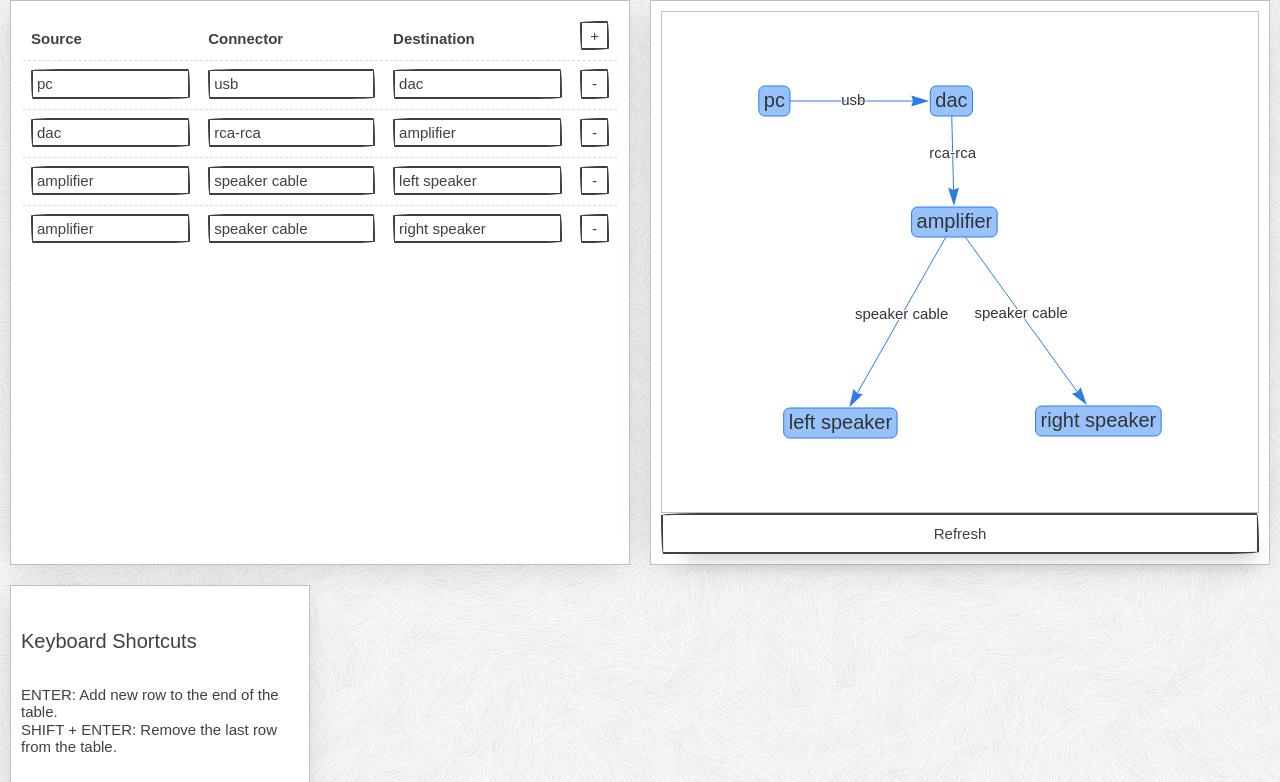
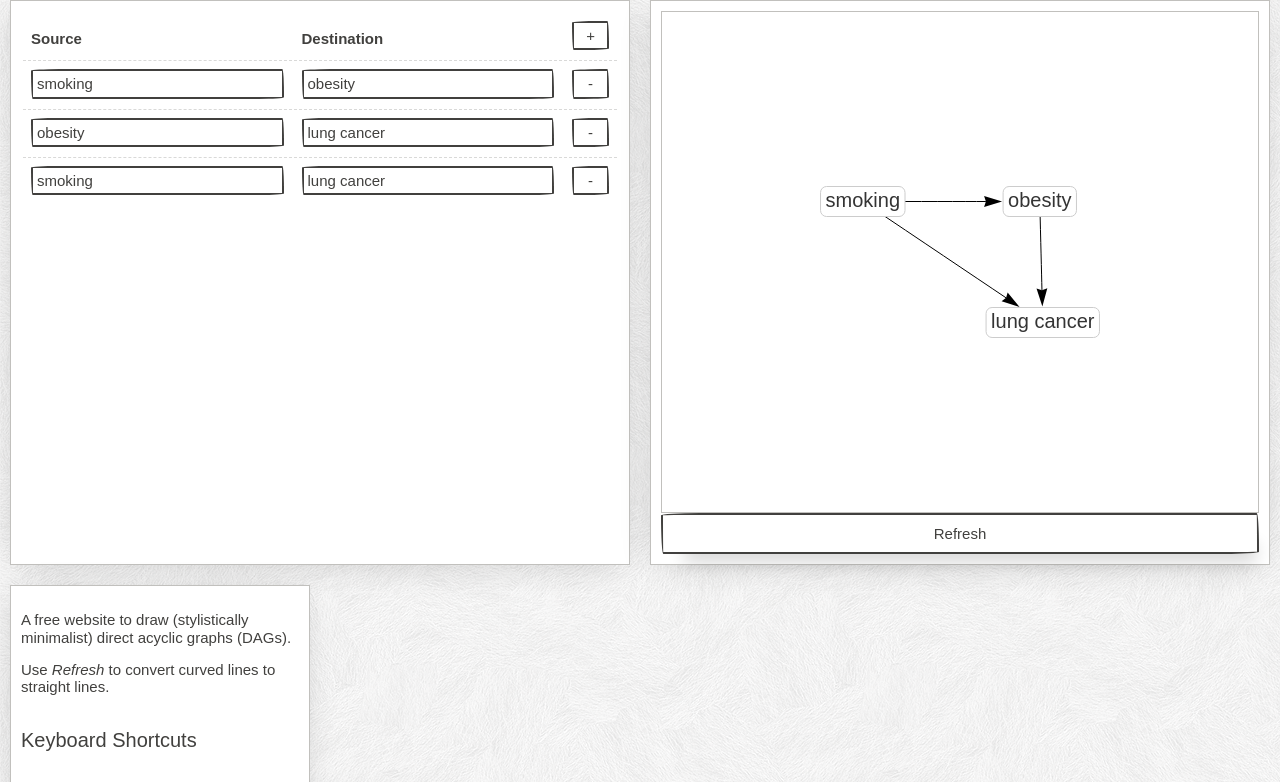
Before and after one commit to jeremy-p-b/DAGDrawJS, a plain HTML site: page index.html in a window 1280 px wide. Shown: the part 74-856 px from the top of the page. Drawn offline with Linux system fonts and the light colour scheme; a web font is replaced by a local one.

Commit message:
Amend design

```diff
--- a/index.html
+++ b/index.html
@@ -1,33 +1,23 @@
 <!doctype html>
 <html lang="en-GB">
 <head>
-  <!-- Global site tag (gtag.js) - Google Analytics -->
-  <script async src="https://www.googletagmanager.com/gtag/js?id=UA-130731763-1"></script>
-  <script>
-    window.dataLayer = window.dataLayer || [];
-    function gtag(){dataLayer.push(arguments);}
-    gtag('js', new Date());
-
-    gtag('config', 'UA-130731763-1');
-  </script>
-
   <!-- Required meta tags -->
   <meta charset="utf-8">
-  <meta name="description" content="Create wiring diagrams for your HiFi to share with others.">
+  <meta name="description" content="Create minimalist directed acyclic graphs (DAGs).">
   <meta name="viewport" content="width=device-width, initial-scale=1">
 
-  <title>HiFiDraw</title>
+  <title>DAGDraw</title>
   <link rel="shortcut icon" type="image/png" href="images/pencil_favicon_small.png"/>
 
   <link rel="stylesheet" href="css/paper.css">
-  <link rel="stylesheet" href="css/hifidraw.css">
+  <link rel="stylesheet" href="css/dagdraw.css">
   <link rel="stylesheet" href="css/jquery-ui.min.css">
 
 </head>
 <body>
   <nav class="split-nav">
     <div class="nav-brand">
-      <h3><a href="#">HiFi Draw</a></h3>
+      <h3><a href="#">DAG Draw</a></h3>
     </div>
     <div class="collapsible">
       <input id="collapsible1" type="checkbox" name="collapsible1">
@@ -41,7 +31,7 @@
       <div class="collapsible-body">
         <ul class="inline">
           <li><a href="/examples.html" id="id_examples_link">Examples</a></li>
-          <li><a href="https://github.com/Iain-S/HiFiDrawJS" id="id_github_link">GitHub</a></li>
+          <li><a href="https://github.com/jeremy-p-b/DAGDrawJS" id="id_github_link">GitHub</a></li>
         </ul>
       </div>
     </div>
@@ -65,6 +55,8 @@
     </div>
     <div class="xs-12 md-3 col">
       <div class="paper small-text full-height">
+        <p>A free website to draw (stylistically minimalist) direct acyclic graphs (DAGs).</p>
+        <p> Use <em>Refresh</em> to convert curved lines to straight lines.</p>
         <h5>Keyboard Shortcuts</h5>
         <p>
           ENTER: Add new row to the end of the table.<br>
--- a/js/vis_scripts.js
+++ b/js/vis_scripts.js
@@ -47,18 +47,14 @@ function makeDestinationBox(value, number) {
 }
 
 
-function makeConnectorMenu(value, number) {
-    "use strict";
-    return makeTextInput("via", "connectors", value, number);
-}
 
 
 function rowIsValid(rowObj) {
     "use strict";
     const tableTextBoxes = rowObj.find("input[type=text]");
 
-    // Check that we have three text boxes and at least the source and destination are filled in
-    return tableTextBoxes.length === 3 &&
+    // Check that we have two text boxes and at least the source and destination are filled in
+    return tableTextBoxes.length === 2 &&
         tableTextBoxes.eq(0).val().length &&
         tableTextBoxes.eq(2).val().length;
 }
@@ -136,13 +132,10 @@ function graphFromTable(tableObj) {
             // Find label from drop-down
             const connTD = tableRow.children("td").eq(1);
 
-            const connLabel = connTD.children("input").first().val();
-
             // Add edge
             edges.push({from: srcID,
                         to: dstID,
-                        arrows: "to",
-                        label: connLabel});
+                        arrows: "to"});
         }
     });
 
@@ -190,19 +183,23 @@ function makeEmptyNetwork(drawingArea, disableZoom, disableDrag) {
                         // we could give the user some warning to set one connector to simple
         width: "100%",
         height: "500px",
-        nodes: {
-            font: {
-                size: 20,
-                face: "Patrick Hand SC, arial"  //https://fonts.googleapis.com/css?family=Neucha|Patrick+Hand+SC
-            }
-        },
         edges: {
             length: 1000, // this doesn't seem to do anything.  Confirm and report a bug...
             font: {
-                size: 15,
+                size: 10,
                 face: "Patrick Hand SC, arial"
             },
+            color: {
+                color:'#000000',
+            },
             arrowStrikethrough: false // note we may want to make the node borders a little thicker
+        },
+        nodes: {
+            color:'#ffffff',
+            font: {
+                size: 20,
+                face: "Patrick Hand SC, arial"  //https://fonts.googleapis.com/css?family=Neucha|Patrick+Hand+SC,
+            }
         },
         layout: {
             hierarchical: false,
@@ -269,7 +266,7 @@ function addDownloadLink(downloadID, drawingArea) {
     downloadContext.font = "20px Patrick Hand SC, arial";
     downloadContext.textAlign = "right";
     downloadContext.fillStyle = "#000000";
-    downloadContext.fillText("Made with HiFiDraw", downloadCanvas.width-10, downloadCanvas.height-10);
+    downloadContext.fillText("Made with DAGDraw", downloadCanvas.width-10, downloadCanvas.height-10);
 
     downloadLink.setAttribute("href", downloadCanvas.toDataURL("image/png").replace("image/png", "image/octet-stream"));
 
@@ -400,7 +397,7 @@ function makeDeleteButton(redrawFunc) {
 }
 
 
-function addRow(tableObj, redrawFunc, sourceVal, destVal, connVal) {
+function addRow(tableObj, redrawFunc, sourceVal, destVal) {
     "use strict";
     const tableBody = tableObj.children("tbody").first();
 
@@ -432,21 +429,14 @@ function addRow(tableObj, redrawFunc, sourceVal, destVal, connVal) {
         srcBox.focus();
     }
 
-    const connCell = newRow.insertCell(1);
-    const connMenu = makeConnectorMenu(connVal);
-
-    connMenu.focusout(redrawFunc);
-
-    connMenu.appendTo(connCell);
-
-    const dstCell = newRow.insertCell(2);
+    const dstCell = newRow.insertCell(1);
     const dstBox = makeDestinationBox(destVal);
 
     dstBox.focusout(redrawFunc);
 
     dstBox.appendTo(dstCell);
 
-    const deleteCell = newRow.insertCell(3);
+    const deleteCell = newRow.insertCell(2);
     makeDeleteButton(redrawFunc).appendTo(deleteCell);
 
     return tableBody;
@@ -459,7 +449,6 @@ function makeTable(tableID) {
                "<thead>\n" +
                  "<tr>\n" +
                    "<th>Source</th>\n" +
-                   "<th>Connector</th>\n" +
                    "<th>Destination</th>\n" +
                    "<th>\n" +
                      "<input type='button' value='+'/>\n" +
@@ -474,35 +463,11 @@ function makeTable(tableID) {
 
 function makeComponentsDatalist() {
     "use strict";
-    const options = ["headphones",
-                     "phone",
-                     "pc",
-                     "dac",
-                     "amp",
-                     "speakers"];
+    const options = ["smoking",
+                     "lung cancer",
+                     "obesity"];
 
     let datalistString = "<datalist id='components'>";
-
-    options.sort().forEach(function(option){
-        datalistString += "<option value='" + option + "'>";
-    });
-
-    datalistString += "</datalist>";
-
-    return $(datalistString);
-}
-
-
-function makeConnectorDatalist() {
-    "use strict";
-    const options = ["rca-rca",
-                     "rca<>rca",
-                     "rca<->rca",
-                     "rca",
-                     "speaker cable",
-                     "optical"];
-
-    let datalistString = "<datalist id='connectors'>";
 
     options.sort().forEach(function(option){
         datalistString += "<option value='" + option + "'>";
@@ -601,7 +566,7 @@ function addDataFromURL(serialisedData, tableObj, redrawFunc, visNetwork) {
         });
 
         if (fromLabel && toLabel) {
-            addRow(tableObj, redrawFunc, fromLabel, toLabel, edge.label);
+            addRow(tableObj, redrawFunc, fromLabel, toLabel);
         }
     });
 
@@ -615,41 +580,20 @@ function addDataFromURL(serialisedData, tableObj, redrawFunc, visNetwork) {
 function addSampleData(tableObj, redrawFunc, visNetwork) {
     "use strict";
 
-    // This is the old sample, I think it is a bit too complicated so is only here for posterity
-    const pc_turntable_passive_two_point_one =
+    // The newer, simpler, sample data
+    const smoking_obesity_cancer =
         "{\"nodes\":[" +
-            "{\"id\":\"pc\",\"label\":\"pc\",\"shape\":\"box\",\"x\":-411,\"y\":-189}," +
-            "{\"id\":\"dac\",\"label\":\"dac\",\"shape\":\"box\",\"x\":-304,\"y\":-187}," +
-            "{\"id\":\"amplifier\",\"label\":\"amplifier\",\"shape\":\"box\",\"x\":-137,\"y\":-67}," +
-            "{\"id\":\"turntable\",\"label\":\"turntable\",\"shape\":\"box\",\"x\":-387,\"y\":27}," +
-            "{\"id\":\"high level inputs\",\"label\":\"high level inputs\",\"shape\":\"box\",\"x\":-8,\"y\":-174}," +
-            "{\"id\":\"subwoofer\",\"label\":\"subwoofer\",\"shape\":\"box\",\"x\":143,\"y\":-174}," +
-            "{\"id\":\"passive speakers\",\"label\":\"passive speakers\",\"shape\":\"box\",\"x\":273,\"y\":23}]," +
+            "{\"id\":\"smoking\",\"label\":\"smoking\",\"shape\":\"box\",\"x\":-265,\"y\":-254}," +
+            "{\"id\":\"obesity\",\"label\":\"obesity\",\"shape\":\"box\",\"x\":-88,\"y\":-254}," +
+            "{\"id\":\"lung cancer\",\"label\":\"lung cancer\",\"shape\":\"box\",\"x\":-85,\"y\":-133}]," +
         "\"edges\":[" +
-            "{\"from\":\"pc\",\"to\":\"dac\",\"arrows\":\"to\",\"label\":\"usb\"}," +
-            "{\"from\":\"dac\",\"to\":\"amplifier\",\"arrows\":\"to\",\"label\":\"rca-rca\"}," +
-            "{\"from\":\"turntable\",\"to\":\"amplifier\",\"arrows\":\"to\",\"label\":\"rca-rca\"}," +
-            "{\"from\":\"amplifier\",\"to\":\"high level inputs\",\"arrows\":\"to\",\"label\":\"speaker cable\"}," +
-            "{\"from\":\"high level inputs\",\"to\":\"subwoofer\",\"arrows\":\"to\",\"label\":\"\"}," +
-            "{\"from\":\"subwoofer\",\"to\":\"passive speakers\",\"arrows\":\"to\",\"label\":\"speaker cable\"}]}";
-
-    // The newer, simpler, sample data
-    const pc_dac_amp_speakers =
-        "{\"nodes\":[" +
-            "{\"id\":\"pc\",\"label\":\"pc\",\"shape\":\"box\",\"x\":-265,\"y\":-254}," +
-            "{\"id\":\"dac\",\"label\":\"dac\",\"shape\":\"box\",\"x\":-88,\"y\":-254}," +
-            "{\"id\":\"amplifier\",\"label\":\"amplifier\",\"shape\":\"box\",\"x\":-85,\"y\":-133}," +
-            "{\"id\":\"left speaker\",\"label\":\"left speaker\",\"shape\":\"box\",\"x\":-199,\"y\":68}," +
-            "{\"id\":\"right speaker\",\"label\":\"right speaker\",\"shape\":\"box\",\"x\":59,\"y\":66}]," +
-        "\"edges\":[" +
-            "{\"from\":\"pc\",\"to\":\"dac\",\"arrows\":\"to\",\"label\":\"usb\"}," +
-            "{\"from\":\"dac\",\"to\":\"amplifier\",\"arrows\":\"to\",\"label\":\"rca-rca\"}," +
-            "{\"from\":\"amplifier\",\"to\":\"left speaker\",\"arrows\":\"to\",\"label\":\"speaker cable\"}," +
-            "{\"from\":\"amplifier\",\"to\":\"right speaker\",\"arrows\":\"to\",\"label\":\"speaker cable\"}]}";
+            "{\"from\":\"smoking\",\"to\":\"obesity\",\"arrows\":\"to\"}," +
+            "{\"from\":\"obesity\",\"to\":\"lung cancer\",\"arrows\":\"to\"}," +
+            "{\"from\":\"smoking\",\"to\":\"lung cancer\",\"arrows\":\"to\"}]}";
 
     // You can create a sample graph on the home page and then use the permalink as sample data
     addDataFromURL(
-        pc_dac_amp_speakers,
+        smoking_obesity_cancer,
         tableObj,
         redrawFunc,
         visNetwork);
@@ -708,7 +652,6 @@ function setUpSingleDrawingPage(inputDivID, drawingDivID, exportURLID, downloadI
 
     // Make a data lists for use by the table
     makeComponentsDatalist().appendTo($("body"));
-    makeConnectorDatalist().appendTo($("body"));
 
     const inputDiv = $("#" + inputDivID);
     const drawingArea = $("#" + drawingDivID);
@@ -757,9 +700,9 @@ function setUpSingleDrawingPage(inputDivID, drawingDivID, exportURLID, downloadI
 function getExampleDatasets() {
     "use strict";
     return {
-        "testing1": {"nodes":[{"id":"PC","label":"PC","shape":"box","x":-264,"y":-222},{"id":"Focusrite 2i2","label":"Focusrite 2i2","shape":"box","x":-20,"y":-223},{"id":"LSR310","label":"LSR310","shape":"box","x":-257,"y":-25},{"id":"2 x LSR305","label":"2 x LSR305","shape":"box","x":-4,"y":-28}],"edges":[{"from":"PC","to":"Focusrite 2i2","arrows":"to","label":"usb"},{"from":"Focusrite 2i2","to":"LSR310","arrows":"to","label":"2 x trs - trs"},{"from":"LSR310","to":"2 x LSR305","arrows":"to","label":"2 x xlr (f) - xlr (m)"}]},
-        "testing2.1": {"nodes":[{"id":"CHROMECAST AUDIO","label":"CHROMECAST AUDIO","shape":"box","x":-77,"y":-330},{"id":"MARANTZ PM6006","label":"MARANTZ PM6006","shape":"box","x":-73,"y":-219},{"id":"KEF Q150","label":"KEF Q150","shape":"box","x":6,"y":-48},{"id":" YAMAHA NS-SW300","label":" YAMAHA NS-SW300","shape":"box","x":-159,"y":8}],"edges":[{"from":"CHROMECAST AUDIO","to":"MARANTZ PM6006","arrows":"to","label":"mini-toslink <-> toslink"},{"from":"MARANTZ PM6006","to":"KEF Q150","arrows":"to","label":"speaker cable"},{"from":"MARANTZ PM6006","to":" YAMAHA NS-SW300","arrows":"to","label":"speaker cable"}]},
-        "testing2.2": {"nodes":[{"id":"CHROMECAST AUDIO","label":"CHROMECAST AUDIO","shape":"box","x":-77,"y":-330},{"id":"MARANTZ PM6006","label":"MARANTZ PM6006","shape":"box","x":-73,"y":-219},{"id":" YAMAHA NS-SW300","label":" YAMAHA NS-SW300","shape":"box","x":-159,"y":8},{"id":"KEF Q150","label":"KEF Q150","shape":"box","x":24,"y":-98}],"edges":[{"from":"CHROMECAST AUDIO","to":"MARANTZ PM6006","arrows":"to","label":"mini-toslink <-> toslink"},{"from":" YAMAHA NS-SW300","to":"KEF Q150","arrows":"to","label":"speaker cable"},{"from":"MARANTZ PM6006","to":" YAMAHA NS-SW300","arrows":"to","label":"speaker cable"}]}
+        "testing1": {"nodes":[{"id":"PC","label":"PC","shape":"box","x":-264,"y":-222},{"id":"Focusrite 2i2","label":"Focusrite 2i2","shape":"box","x":-20,"y":-223},{"id":"LSR310","label":"LSR310","shape":"box","x":-257,"y":-25},{"id":"2 x LSR305","label":"2 x LSR305","shape":"box","x":-4,"y":-28}],"edges":[{"from":"PC","to":"Focusrite 2i2","arrows":"to"},{"from":"Focusrite 2i2","to":"LSR310","arrows":"to"},{"from":"LSR310","to":"2 x LSR305","arrows":"to"}]},
+        "testing2.1": {"nodes":[{"id":"CHROMECAST AUDIO","label":"CHROMECAST AUDIO","shape":"box","x":-77,"y":-330},{"id":"MARANTZ PM6006","label":"MARANTZ PM6006","shape":"box","x":-73,"y":-219},{"id":"KEF Q150","label":"KEF Q150","shape":"box","x":6,"y":-48},{"id":" YAMAHA NS-SW300","label":" YAMAHA NS-SW300","shape":"box","x":-159,"y":8}],"edges":[{"from":"CHROMECAST AUDIO","to":"MARANTZ PM6006","arrows":"to"},{"from":"MARANTZ PM6006","to":"KEF Q150","arrows":"to"},{"from":"MARANTZ PM6006","to":" YAMAHA NS-SW300","arrows":"to"}]},
+        "testing2.2": {"nodes":[{"id":"CHROMECAST AUDIO","label":"CHROMECAST AUDIO","shape":"box","x":-77,"y":-330},{"id":"MARANTZ PM6006","label":"MARANTZ PM6006","shape":"box","x":-73,"y":-219},{"id":" YAMAHA NS-SW300","label":" YAMAHA NS-SW300","shape":"box","x":-159,"y":8},{"id":"KEF Q150","label":"KEF Q150","shape":"box","x":24,"y":-98}],"edges":[{"from":"CHROMECAST AUDIO","to":"MARANTZ PM6006","arrows":"to"},{"from":" YAMAHA NS-SW300","to":"KEF Q150","arrows":"to"},{"from":"MARANTZ PM6006","to":" YAMAHA NS-SW300","arrows":"to"}]}
     };
 }
 
```
Also changed, not shown: css/dagdraw.css (renamed from css/hifidraw.css), 1 other file.
